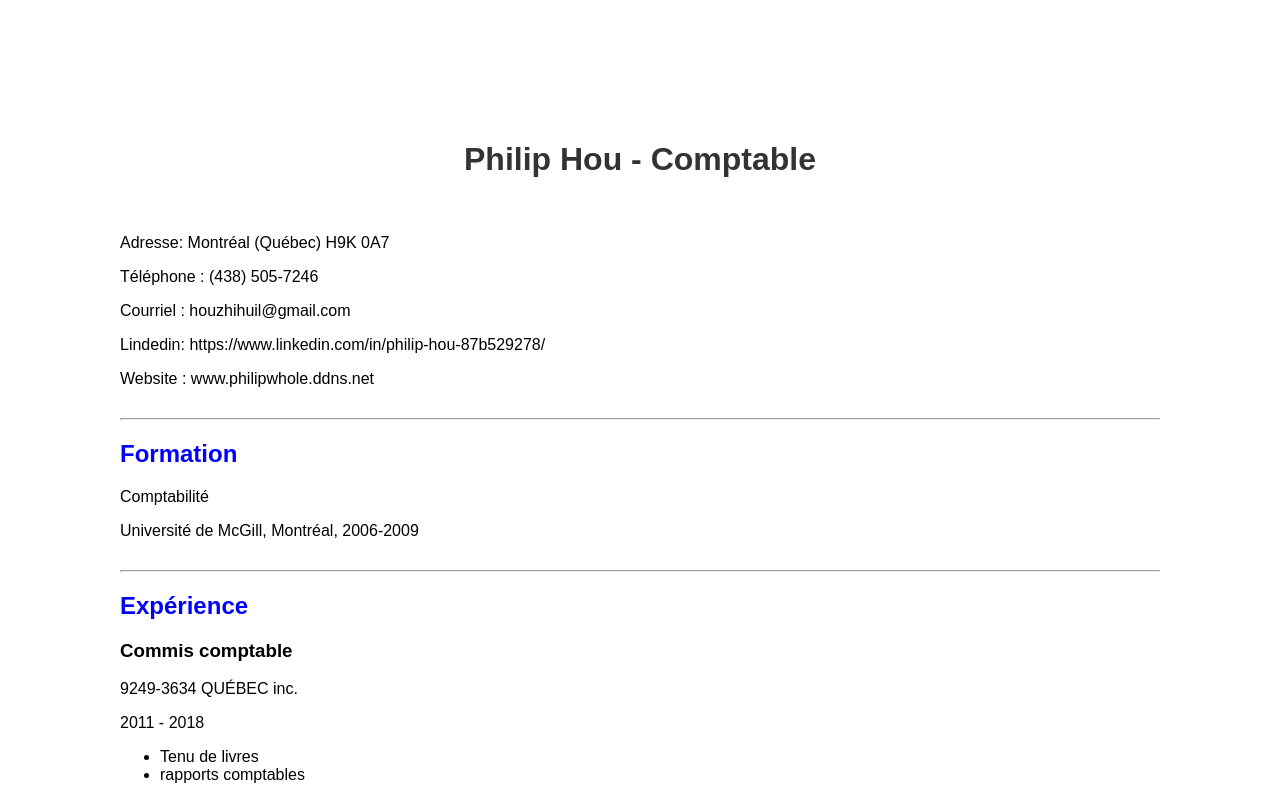
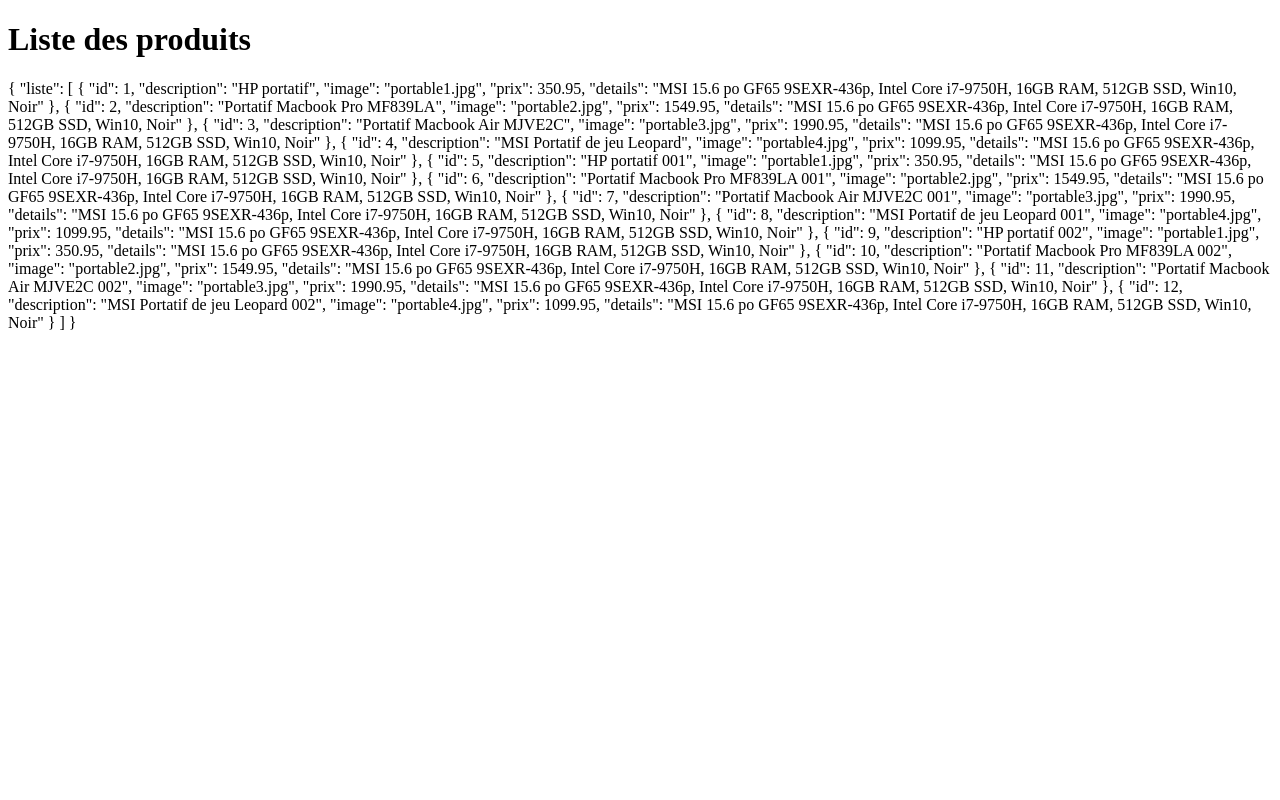
Before and after one commit to houzhihuil/philipwhole.github.io, a plain HTML site: page index.html in a window 1280 px wide. Shown: the top 800 px of the page. Drawn offline with Linux system fonts and the light colour scheme.

Commit message:
initial commit

```diff
--- a/index.html
+++ b/index.html
@@ -1,4 +1,4 @@
-<!DOCTYPE html>
+<!-- <!DOCTYPE html>
 <html lang="fr">
 <head>
 <meta charset="UTF-8">
@@ -94,4 +94,26 @@
   </div>
 
 </body>
+</html> -->
+
+
+<!DOCTYPE html>
+<html>
+<head>
+  <title>JSON Data</title>
+</head>
+<body>
+  <h1>Liste des produits</h1>
+  <div id="data-container"></div>
+
+  <script>
+    fetch('produits.json')
+      .then(response => response.json())
+      .then(data => {
+        const container = document.getElementById('data-container');
+        container.textContent = JSON.stringify(data, null, 2);
+      })
+      .catch(error => console.error('Error fetching data:', error));
+  </script>
+</body>
 </html>
--- /dev/null
+++ b/produits.json
@@ -0,0 +1,88 @@
+{
+	"liste" : [
+		{
+			"id" : 1,
+			"description" : "HP portatif",
+			"image" : "portable1.jpg",
+			"prix" : 350.95,
+			"details" : "MSI 15.6 po GF65 9SEXR-436p, Intel Core i7-9750H, 16GB RAM, 512GB SSD, Win10, Noir"
+		},
+		{
+			"id" : 2,
+			"description" : "Portatif Macbook Pro MF839LA",
+			"image" : "portable2.jpg",
+			"prix" : 1549.95,
+			"details" : "MSI 15.6 po GF65 9SEXR-436p, Intel Core i7-9750H, 16GB RAM, 512GB SSD, Win10, Noir"
+		},
+		{
+			"id" : 3,
+			"description" : "Portatif Macbook Air MJVE2C",
+			"image" : "portable3.jpg",
+			"prix" : 1990.95,
+			"details" : "MSI 15.6 po GF65 9SEXR-436p, Intel Core i7-9750H, 16GB RAM, 512GB SSD, Win10, Noir"
+		},
+		{
+			"id" : 4,
+			"description" : "MSI Portatif de jeu Leopard",
+			"image" : "portable4.jpg",
+			"prix" : 1099.95,
+			"details" : "MSI 15.6 po GF65 9SEXR-436p, Intel Core i7-9750H, 16GB RAM, 512GB SSD, Win10, Noir"
+		},
+		{
+			"id" : 5,
+			"description" : "HP portatif 001",
+			"image" : "portable1.jpg",
+			"prix" : 350.95,
+			"details" : "MSI 15.6 po GF65 9SEXR-436p, Intel Core i7-9750H, 16GB RAM, 512GB SSD, Win10, Noir"
+		},
+		{
+			"id" : 6,
+			"description" : "Portatif Macbook Pro MF839LA 001",
+			"image" : "portable2.jpg",
+			"prix" : 1549.95,
+			"details" : "MSI 15.6 po GF65 9SEXR-436p, Intel Core i7-9750H, 16GB RAM, 512GB SSD, Win10, Noir"
+		},
+		{
+			"id" : 7,
+			"description" : "Portatif Macbook Air MJVE2C 001",
+			"image" : "portable3.jpg",
+			"prix" : 1990.95,
+			"details" : "MSI 15.6 po GF65 9SEXR-436p, Intel Core i7-9750H, 16GB RAM, 512GB SSD, Win10, Noir"
+		},
+		{
+			"id" : 8,
+			"description" : "MSI Portatif de jeu Leopard 001",
+			"image" : "portable4.jpg",
+			"prix" : 1099.95,
+			"details" : "MSI 15.6 po GF65 9SEXR-436p, Intel Core i7-9750H, 16GB RAM, 512GB SSD, Win10, Noir"
+		},
+		{
+			"id" : 9,
+			"description" : "HP portatif 002",
+			"image" : "portable1.jpg",
+			"prix" : 350.95,
+			"details" : "MSI 15.6 po GF65 9SEXR-436p, Intel Core i7-9750H, 16GB RAM, 512GB SSD, Win10, Noir"
+		},
+		{
+			"id" : 10,
+			"description" : "Portatif Macbook Pro MF839LA 002",
+			"image" : "portable2.jpg",
+			"prix" : 1549.95,
+			"details" : "MSI 15.6 po GF65 9SEXR-436p, Intel Core i7-9750H, 16GB RAM, 512GB SSD, Win10, Noir"
+		},
+		{
+			"id" : 11,
+			"description" : "Portatif Macbook Air MJVE2C 002",
+			"image" : "portable3.jpg",
+			"prix" : 1990.95,
+			"details" : "MSI 15.6 po GF65 9SEXR-436p, Intel Core i7-9750H, 16GB RAM, 512GB SSD, Win10, Noir"
+		},
+		{
+			"id" : 12,
+			"description" : "MSI Portatif de jeu Leopard 002",
+			"image" : "portable4.jpg",
+			"prix" : 1099.95,
+			"details" : "MSI 15.6 po GF65 9SEXR-436p, Intel Core i7-9750H, 16GB RAM, 512GB SSD, Win10, Noir"
+		}
+	]
+}
```
Also changed, not shown: server.js (added, +35 -0 lines).
